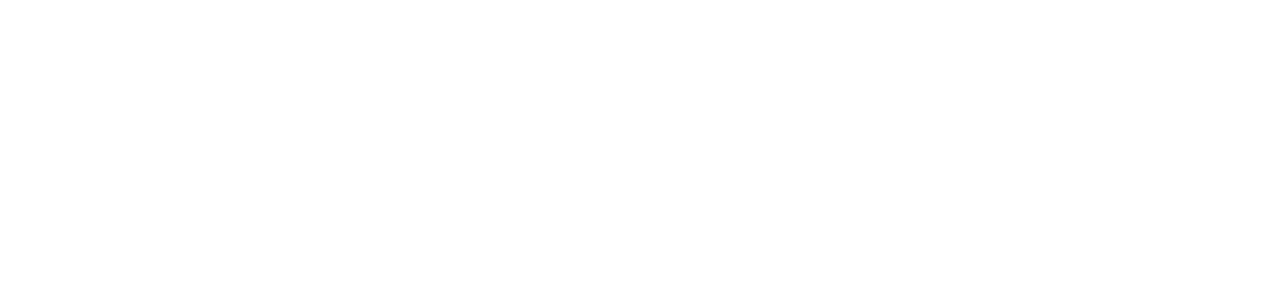
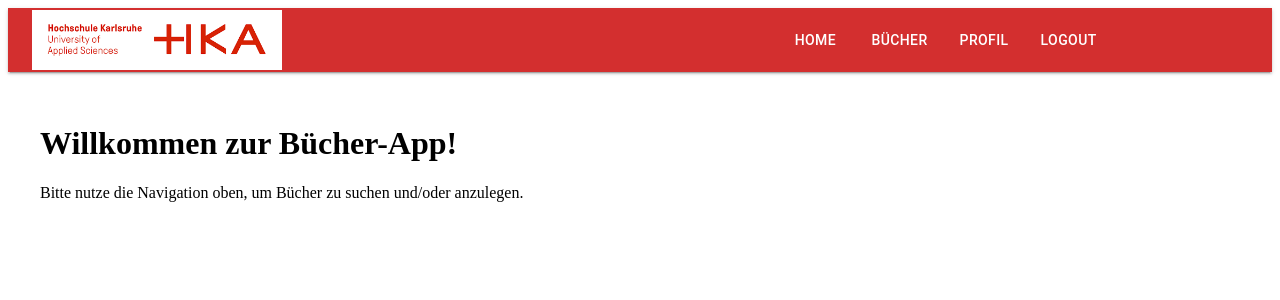
Before and after one commit to dominikwipfler/buch, a Next.js app in the folder frontend/: page / in a window 1280 px wide. Shown: the top 300 px of the page. Built offline with nearby package versions, Linux system fonts and the light colour scheme; sample sign-in values are in the browser's storage.

Commit message:
Frontend vollständig angepasst

```diff
--- a/frontend/src/app/layout.tsx
+++ b/frontend/src/app/layout.tsx
@@ -21,6 +21,7 @@
     },
   },
 });
+
 export default function RootLayout({ children }: RootLayoutProps) {
   const [loggedIn, setLoggedIn] = useState(false);
 
@@ -41,4 +42,58 @@
     window.dispatchEvent(new Event('loginChanged'));
     window.location.href = '/';
   };
+
+  return (
+    <html lang="de">
+      <body>
+        <ThemeProvider theme={theme}>
+          <AppBar position="static" color="primary" elevation={2}>
+            <Toolbar>
+              {/* Statt BookIcon und Text: Dein Favicon als Bild */}
+              <Box sx={{ flex: 1, display: 'flex', alignItems: 'center' }}>
+                <img
+                  src="/logo.png"
+                  alt="Logo"
+                  style={{ width: 250, height: 60, marginRight: 8 }}
+                />
+              </Box>
+              <Box
+                sx={{
+                  flex: 1,
+                  display: 'flex',
+                  justifyContent: 'center',
+                  gap: 2,
+                }}
+              >
+                <Button color="inherit" component={Link} href="/">
+                  Home
+                </Button>
+                {loggedIn && (
+                  <>
+                    <Button color="inherit" component={Link} href="/buecher">
+                      Bücher
+                    </Button>
+                    <Button color="inherit" component={Link} href="/profil">
+                      Profil
+                    </Button>
+                  </>
+                )}
+                {!loggedIn && (
+                  <Button color="inherit" component={Link} href="/login">
+                    Login
+                  </Button>
+                )}
+                {loggedIn && (
+                  <Button color="inherit" onClick={handleLogout}>
+                    Logout
+                  </Button>
+                )}
+              </Box>
+            </Toolbar>
+          </AppBar>
+          {children}
+        </ThemeProvider>
+      </body>
+    </html>
+  );
 }
--- a/frontend/src/app/login/page.tsx
+++ b/frontend/src/app/login/page.tsx
@@ -33,6 +33,7 @@
       setError(e.message || 'Login fehlgeschlagen');
     }
   };
+
   return (
     <Box
       sx={{
@@ -54,7 +55,7 @@
           margin="normal"
           inputProps={{ 'aria-label': 'Benutzername' }}
         />
-     <TextField
+        <TextField
           label="Passwort"
           type="password"
           value={password}
```
Also changed, not shown: frontend/src/app/buecher/page.tsx (+28 -0 lines).
